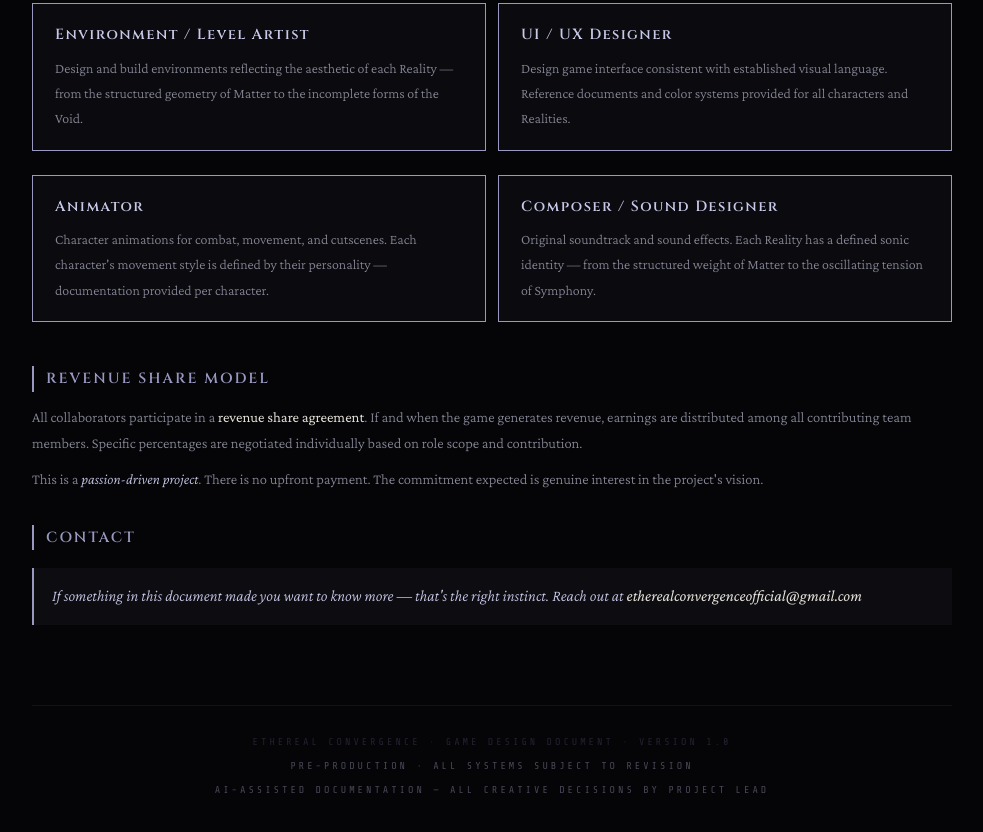
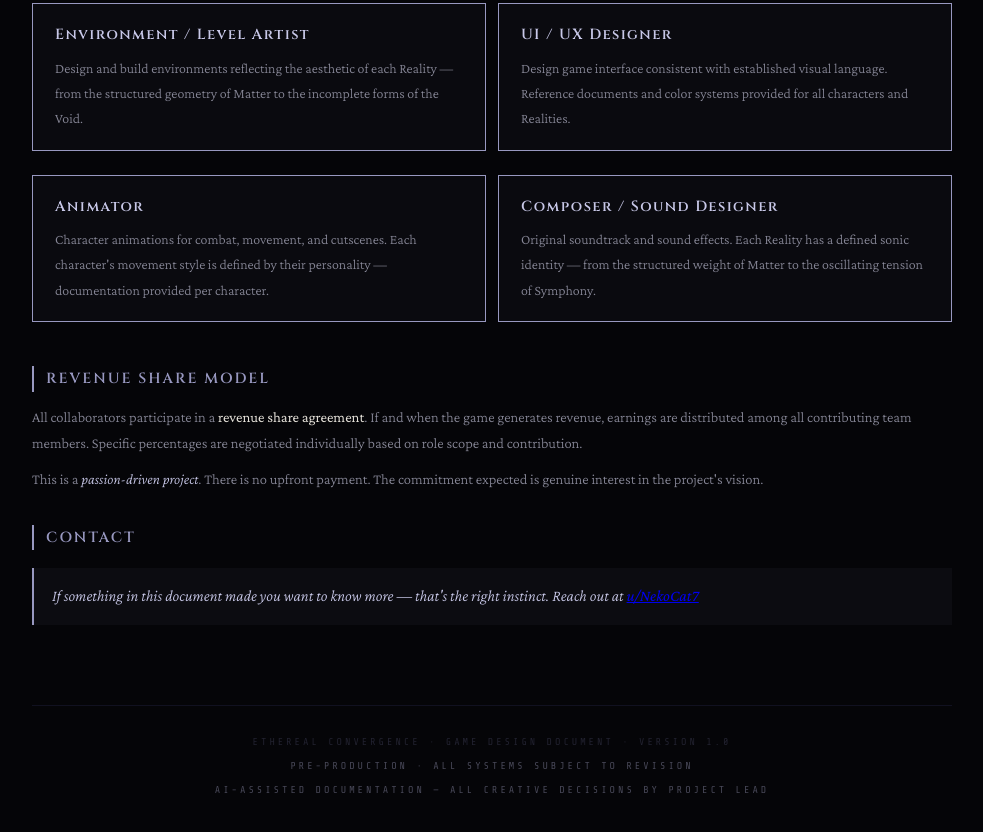
Before and after one commit to NikoNeko17/etherealconvergence, a plain HTML site: page index.html in a window 1280 px wide. Shown: the part 9868-10700 px from the top of the page, without its empty margins (148-1131 px from the left). Drawn offline with nearby package versions, Linux system fonts and the light colour scheme.

Commit message:
Update index.html

```diff
--- a/index.html
+++ b/index.html
@@ -857,7 +857,7 @@
 
     <div class="sub">
       <div class="sub-title">Contact</div>
-      <div class="hl"><p>If something in this document made you want to know more — that's the right instinct. Reach out at <strong>etherealconvergenceofficial@gmail.com</strong></p></div>
+      <div class="hl"><p>If something in this document made you want to know more — that's the right instinct. Reach out at <strong><a href="https://www.reddit.com/user/NekoCat7/" target="_blank">u/NekoCat7</a></strong></p></div>
     </div>
   </div>
 
```
